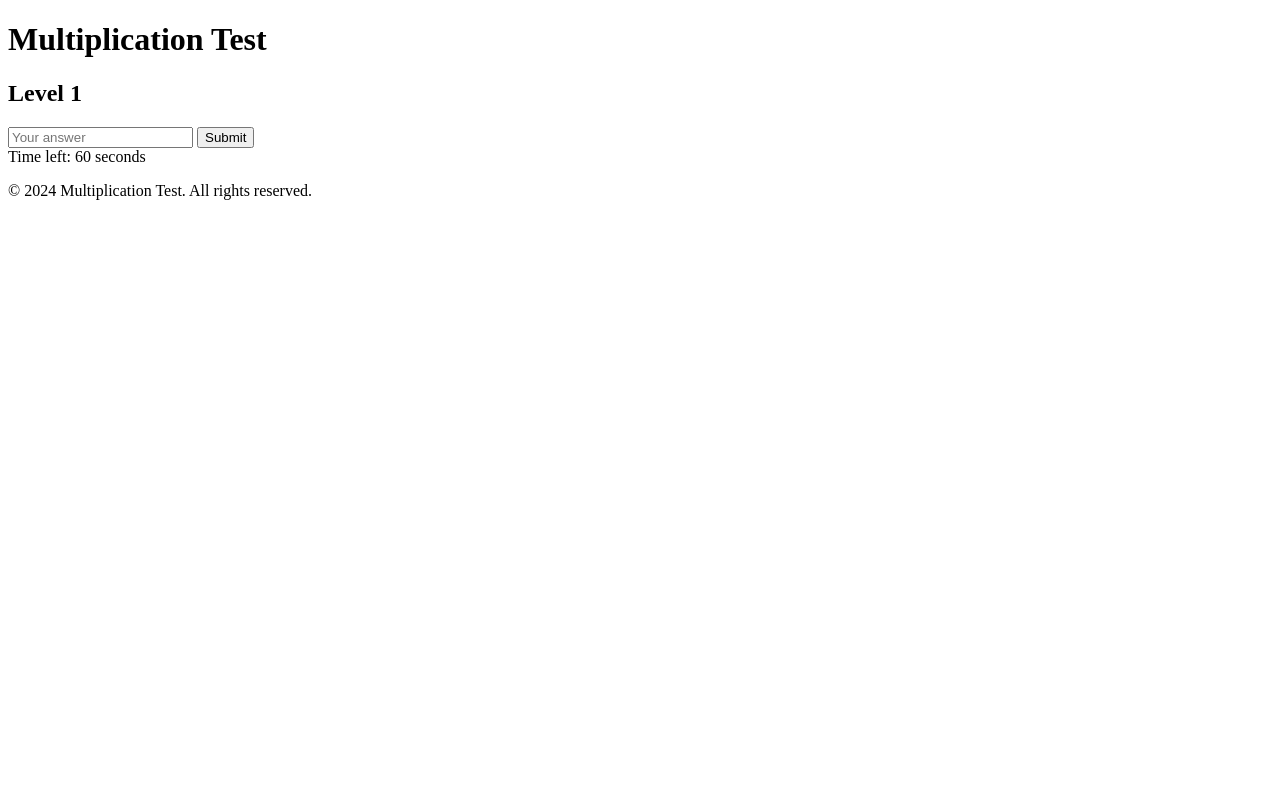
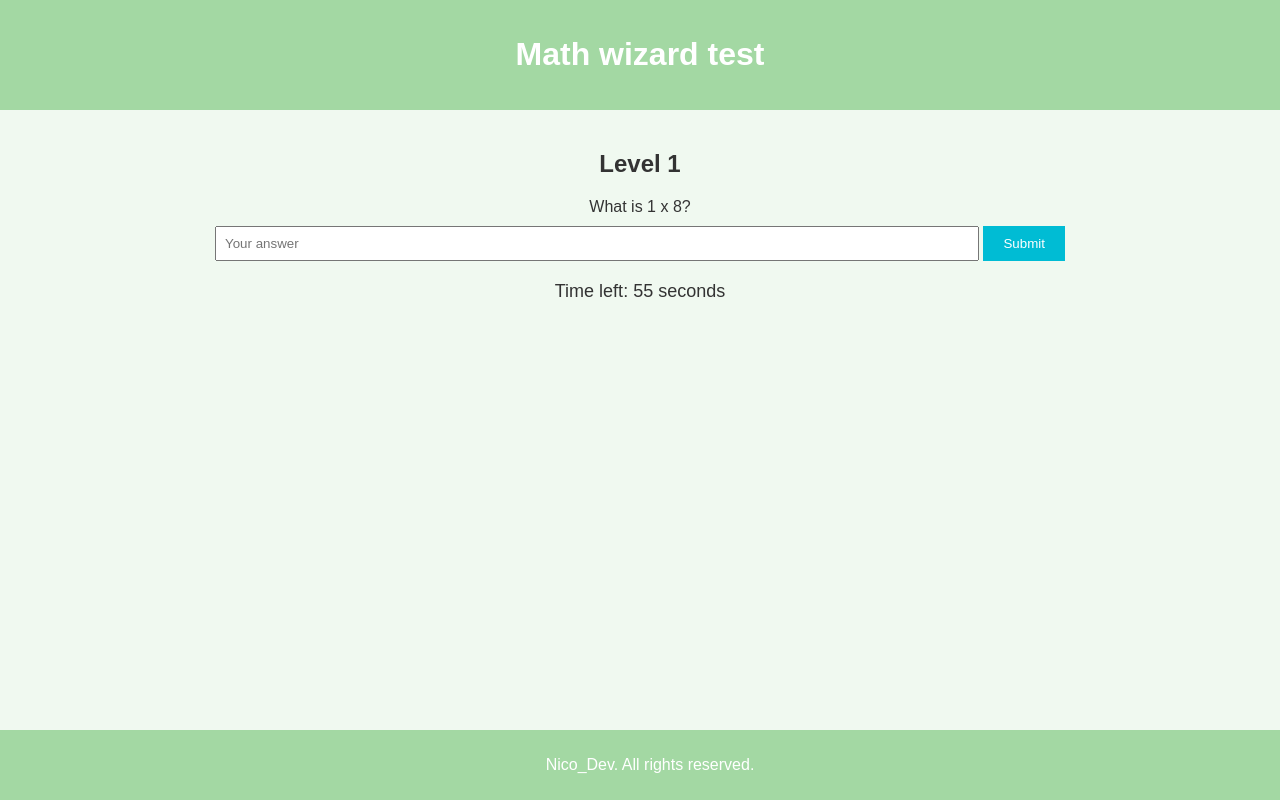
Before and after one commit to Joshhi1/math, a plain HTML site: page index.html in a window 1280 px wide. Drawn offline with Linux system fonts and the light colour scheme.

Commit message:
Add files via upload

```diff
--- a/index.html
+++ b/index.html
@@ -4,11 +4,11 @@
     <meta charset="UTF-8">
     <meta name="viewport" content="width=device-width, initial-scale=1.0">
     <title>Multiplication Test</title>
-    <link rel="stylesheet" href="styles.css">
+    <link rel="stylesheet" href="style.css">
 </head>
 <body>
     <header>
-        <h1>Multiplication Test</h1>
+        <h1>Math wizard test</h1>
     </header>
     <main>
         <section id="testArea">
@@ -26,8 +26,8 @@
         </section>
     </main>
     <footer>
-        <p>&copy; 2024 Multiplication Test. All rights reserved.</p>
+        <p>Nico_Dev. All rights reserved.</p>
     </footer>
-    <script src="scripts.js"></script>
+    <script src="script.js"></script>
 </body>
 </html>
```
